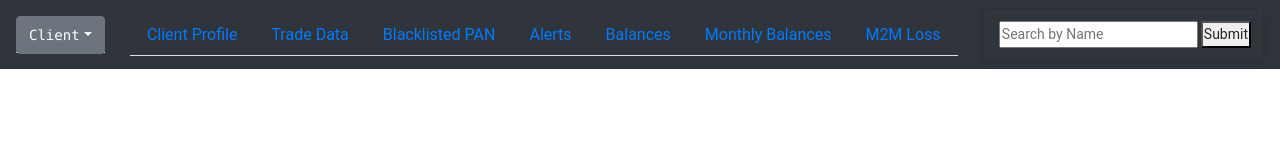
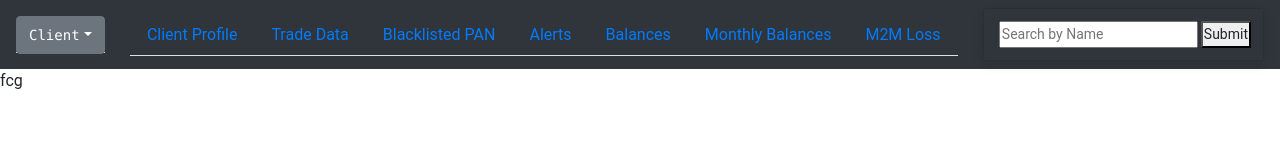
Before and after one commit to tanooj-s/dynamic_UI, a React (Create React App) app in the folder client/: page / in a window 1280 px wide. Shown: the top 160 px of the page. Built offline with nearby package versions, Linux system fonts and the light colour scheme.

Commit message:
added components

```diff
--- a/client/src/App.js
+++ b/client/src/App.js
@@ -55,7 +55,7 @@ class App extends React.Component {
 
       <div className="App">
         <Navigation/>
-
+        <p>fcg</p>
         <div className="App-container">
           {/* <KMP/> */}
           {/* <AP/> */}
```
